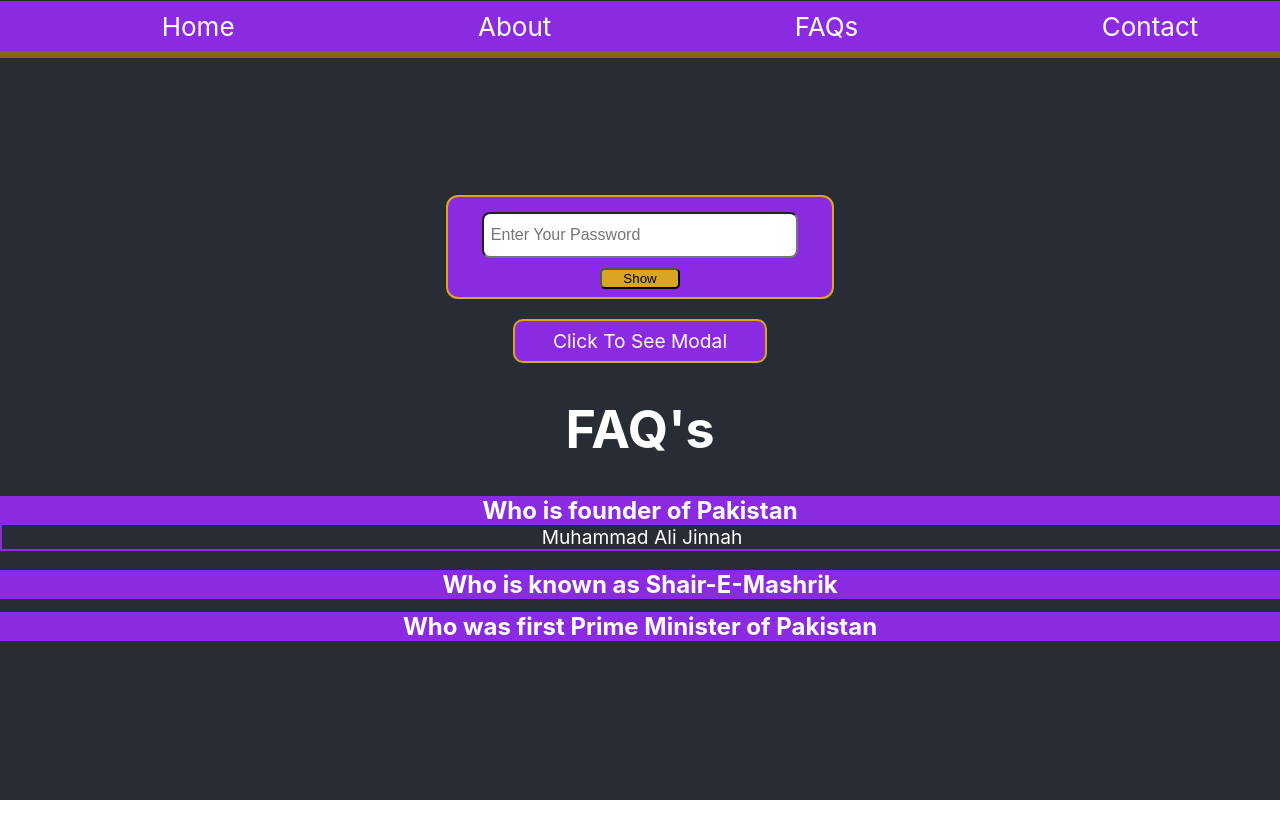
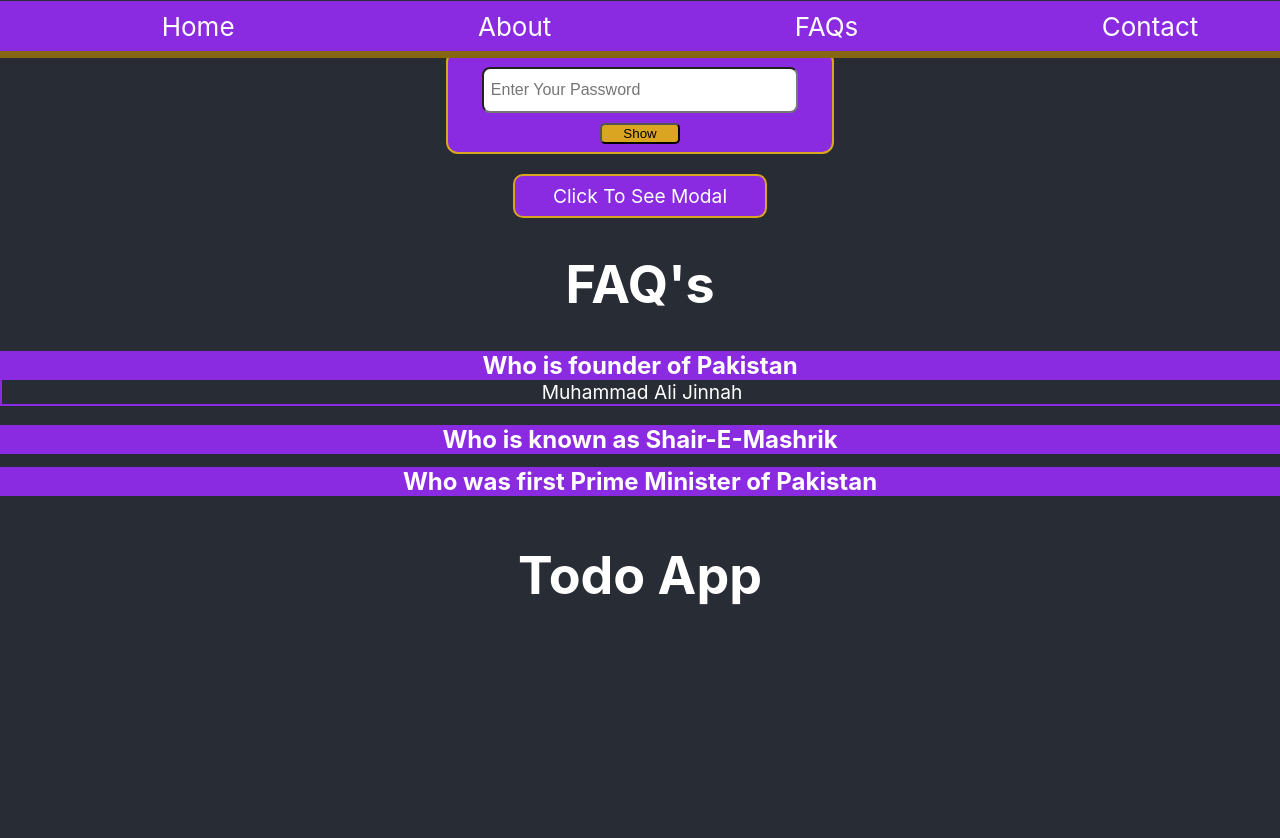
Before and after one commit to MuhammadTaha110/PasswordsShowHideProject, a React (Create React App) app in the folder passwordshowhideproject/: page / in a window 1280 px wide. Shown: the top 838 px of the page. Before the commit the page ends 800 px from the top, so only its background shows below. Built offline with nearby package versions, Linux system fonts and the light colour scheme.

Commit message:
Working on Todo

```diff
--- a/passwordshowhideproject/src/App.js
+++ b/passwordshowhideproject/src/App.js
@@ -4,6 +4,7 @@ import { PasswordBox } from './PasswordBox';
 import { Header } from './Header';
 import { Modal } from './Modal';
 import { FAQ } from './FAQ';
+import { Todo } from './Todo';
 
 function App() {
   return (
@@ -13,6 +14,7 @@ function App() {
         <PasswordBox/>
         <Modal/>
         <FAQ />
+        <Todo />
       </header>
     </div>
   );
--- a/passwordshowhideproject/src/Todo.css
+++ b/passwordshowhideproject/src/Todo.css
@@ -0,0 +1,4 @@
+.todo-outer-div{
+    width: 100%;
+    height: 100vh;
+    }
--- a/passwordshowhideproject/src/Todo.jsx
+++ b/passwordshowhideproject/src/Todo.jsx
@@ -1,9 +1,9 @@
+import './Todo.css';
 export let Todo = function (){
 
     return(
         <div className="todo-outer-div">
             <h1>Todo App</h1>
-
         </div>
     )
 
```
